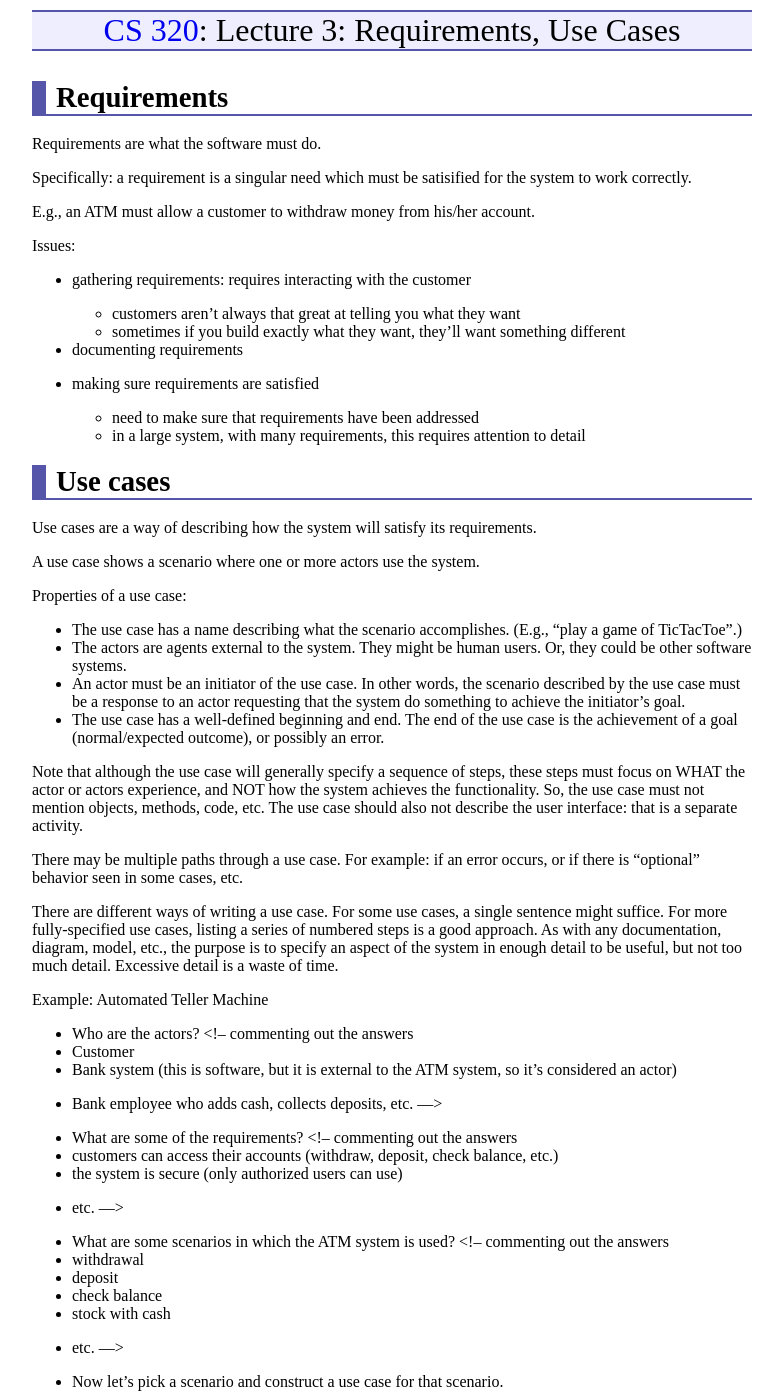
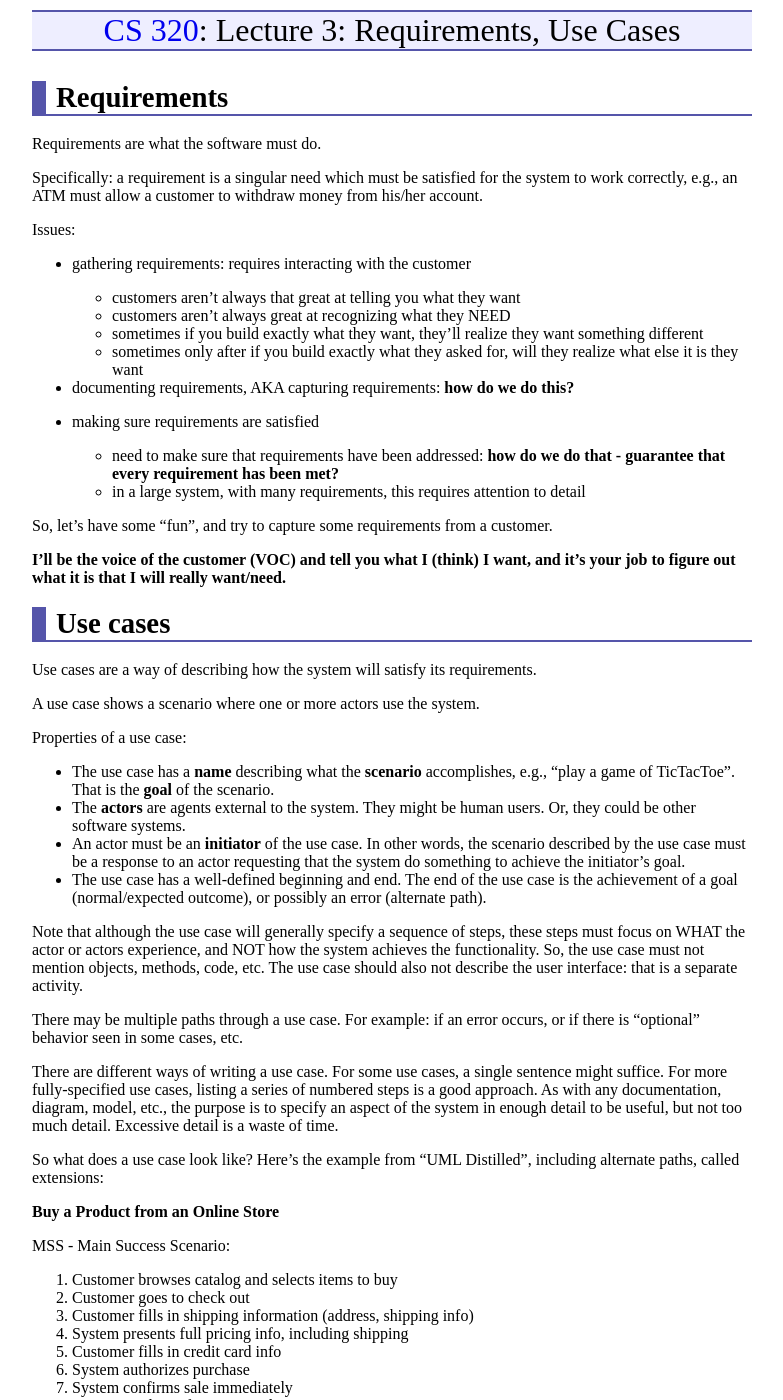
Before and after one commit to ycpcs/cs320-spring2016, a Jekyll site: the page built from lectures/lecture03.md, in a window 1280 px wide and 1400 px high. Shown: the whole window, without its empty margins (248-1031 px from the left). Built offline with Jekyll 4.4.1, drawn with Linux system fonts in a browser that asks for light colours; Markdown is read by kramdown in place of the engine named in the settings; some of the changed text lies outside the part shown.

Commit message:
updates to Use Case lecture

```diff
--- a/lectures/lecture03.md
+++ b/lectures/lecture03.md
@@ -8,22 +8,27 @@ Requirements
 
 Requirements are what the software must do.
 
-Specifically: a requirement is a singular need which must be satisified for the system to work correctly.
-
-E.g., an ATM must allow a customer to withdraw money from his/her account.
+Specifically: a requirement is a singular need which must be satisfied for the system to work correctly, e.g., an ATM must allow a customer to withdraw money from his/her account.
 
 Issues:
 
 -   gathering requirements: requires interacting with the customer
 
     -   customers aren't always that great at telling you what they want
-    -   sometimes if you build exactly what they want, they'll want something different
+	-	customers aren't always great at recognizing what they NEED
+    -   sometimes if you build exactly what they want, they'll realize they want something different
+	-	sometimes only after if you build exactly what they asked for, will they realize what else it is they want
 
--   documenting requirements
+-   documenting requirements, AKA capturing requirements: **how do we do this?**
 -   making sure requirements are satisfied
 
-    -   need to make sure that requirements have been addressed
+    -   need to make sure that requirements have been addressed: **how do we do that - guarantee that every requirement has been met?**
     -   in a large system, with many requirements, this requires attention to detail
+
+So, let's have some "fun", and try to capture some requirements from a customer.
+
+**I'll be the voice of the customer (VOC) and tell you what I (think) I want, and it's your job to figure out what it is that I will really want/need.**
+
 
 Use cases
 =========
@@ -34,10 +39,10 @@ A use case shows a scenario where one or more actors use the system.
 
 Properties of a use case:
 
--   The use case has a name describing what the scenario accomplishes. (E.g., "play a game of TicTacToe".)
--   The actors are agents external to the system. They might be human users. Or, they could be other software systems.
--   An actor must be an initiator of the use case. In other words, the scenario described by the use case must be a response to an actor requesting that the system do something to achieve the initiator's goal.
--   The use case has a well-defined beginning and end. The end of the use case is the achievement of a goal (normal/expected outcome), or possibly an error.
+-   The use case has a **name** describing what the **scenario** accomplishes, e.g., "play a game of TicTacToe".  That is the **goal** of the scenario.
+-   The **actors** are agents external to the system. They might be human users. Or, they could be other software systems.
+-   An actor must be an **initiator** of the use case. In other words, the scenario described by the use case must be a response to an actor requesting that the system do something to achieve the initiator's goal.
+-   The use case has a well-defined beginning and end. The end of the use case is the achievement of a goal (normal/expected outcome), or possibly an error (alternate path).
 
 Note that although the use case will generally specify a sequence of steps, these steps must focus on WHAT the actor or actors experience, and NOT how the system achieves the functionality. So, the use case must not mention objects, methods, code, etc. The use case should also not describe the user interface: that is a separate activity.
 
@@ -45,19 +50,46 @@ There may be multiple paths through a use case. For example: if an error occurs,
 
 There are different ways of writing a use case. For some use cases, a single sentence might suffice. For more fully-specified use cases, listing a series of numbered steps is a good approach. As with any documentation, diagram, model, etc., the purpose is to specify an aspect of the system in enough detail to be useful, but not too much detail. Excessive detail is a waste of time.
 
-Example: Automated Teller Machine
+So what does a use case look like?  Here's the example from "UML Distilled", including alternate paths, called extensions:
 
--	Who are the actors?
+**Buy a Product from an Online Store**
+
+MSS - Main Success Scenario:
+1. Customer browses catalog and selects items to buy
+2. Customer goes to check out
+3. Customer fills in shipping information (address, shipping info)
+4. System presents full pricing info, including shipping
+5. Customer fills in credit card info
+6. System authorizes purchase
+7. System confirms sale immediately
+8. System sends confirming email to customer
+
+Extensions (alternate paths):
+
+3a. Customer is a regular customer
+	.1: System displays current shipping, pricing, and billing information
+	.2: Customer may accept or override those defaults, returns to MSS at step 6
+
+6a: System fails to authorize credit purchase
+	.1 Customer may re-enter credit card info (returns to MSS at step 5)
+	.2 Customer may cancel purchase
+
+Let's work an example: Automated Teller Machine (ATM):
+
+-	Who are the possible actors?
 <!-- commenting out the answers
 -   Customer
 -   Bank system (this is software, but it is external to the ATM system, so it's considered an actor)
 -   Bank employee who adds cash, collects deposits, etc.
+-	Service technician, installs, repairs, replaces, etc.
 --->
 
 -	What are some of the requirements?
 <!-- commenting out the answers
 -   customers can access their accounts (withdraw, deposit, check balance, etc.)
 -   the system is secure (only authorized users can use)
+-	remote access to/from bank
+-	integrated security system
 -   etc.
 --->
 
```
